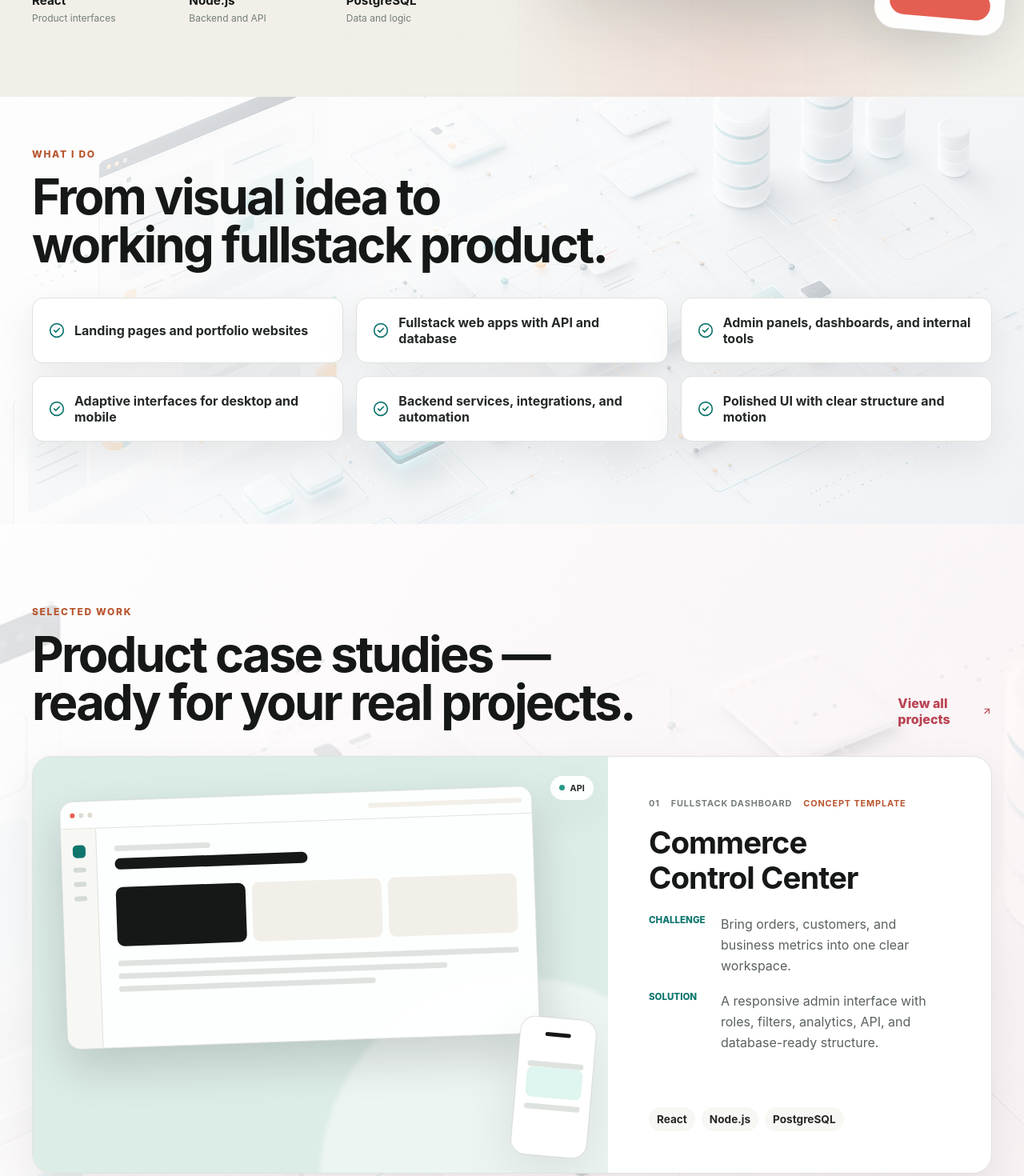
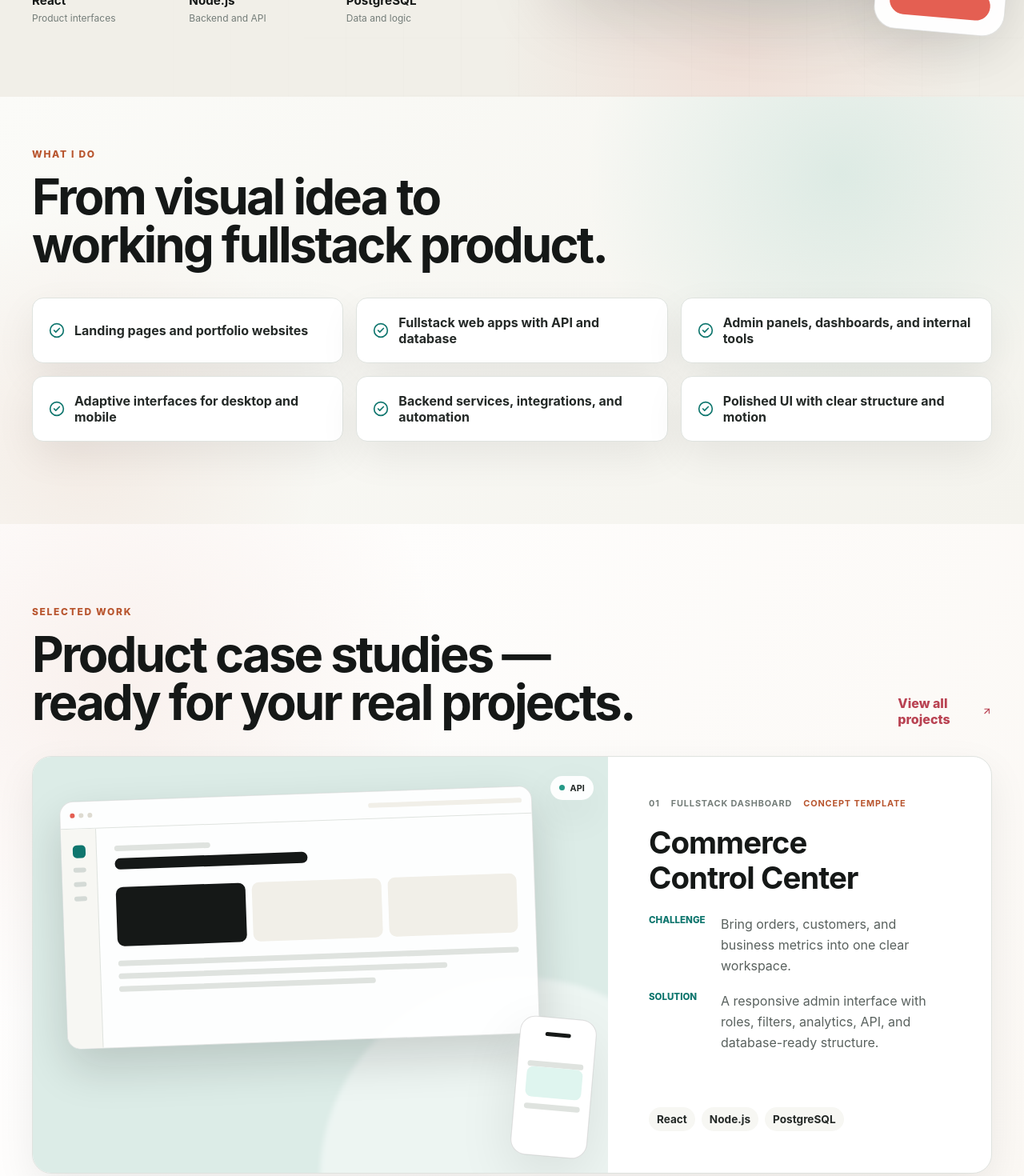
Before and after one commit to Aleks-man/portfolio, a React (Vite) app: page / in a window 1280 px wide. Shown: the part 680-2150 px from the top of the page at 80% size. Built offline with nearby package versions, Linux system fonts and the light colour scheme.

Commit message:
style: refine section backgrounds

```diff
--- a/src/styles/sections.css
+++ b/src/styles/sections.css
@@ -53,8 +53,9 @@
 
 .section--intro::before {
   background:
-    linear-gradient(135deg, rgba(255, 255, 255, 0.78), rgba(248, 250, 252, 0.66)),
-    url('/section-light.png') center / cover no-repeat;
+    radial-gradient(circle at 82% 18%, rgba(38, 153, 135, 0.12), transparent 28%),
+    radial-gradient(circle at 8% 82%, rgba(184, 85, 46, 0.08), transparent 24%),
+    linear-gradient(135deg, #fbfbf8 0%, #f4f3ed 100%);
 }
 
 .section--split {
@@ -66,8 +67,9 @@
 
 .section--split::before {
   background:
-    linear-gradient(120deg, rgba(240, 253, 250, 0.86), rgba(255, 247, 237, 0.72)),
-    url('/section-light.png') center / cover no-repeat;
+    radial-gradient(circle at 16% 24%, rgba(38, 153, 135, 0.11), transparent 28%),
+    radial-gradient(circle at 88% 74%, rgba(184, 85, 46, 0.07), transparent 24%),
+    linear-gradient(120deg, #eff8f5 0%, #faf7f0 58%, #f6f2e8 100%);
 }
 
 .section__header {
@@ -191,8 +193,11 @@
 
 .process::before {
   background:
-    linear-gradient(135deg, rgba(17, 24, 39, 0.92), rgba(15, 23, 42, 0.84)),
-    url('/section-dark.png') center / cover no-repeat;
+    linear-gradient(rgba(114, 219, 201, 0.045) 1px, transparent 1px),
+    linear-gradient(90deg, rgba(114, 219, 201, 0.045) 1px, transparent 1px),
+    radial-gradient(circle at 78% 18%, rgba(38, 153, 135, 0.24), transparent 30%),
+    linear-gradient(135deg, #111716 0%, #0c0f0e 72%);
+  background-size: 54px 54px, 54px 54px, auto, auto;
 }
 
 .process .section__kicker,
@@ -249,14 +254,15 @@
 
 #stack::before {
   background:
-    linear-gradient(180deg, rgba(246, 242, 234, 0.82), rgba(255, 255, 255, 0.72) 55%, rgba(237, 246, 248, 0.8)),
-    url('/section-light.png') center / cover no-repeat;
+    radial-gradient(circle at 88% 16%, rgba(38, 153, 135, 0.1), transparent 25%),
+    linear-gradient(180deg, #f6f2ea 0%, #ffffff 54%, #edf6f4 100%);
 }
 
 #projects::before {
   background:
-    linear-gradient(120deg, rgba(255, 255, 255, 0.84), rgba(255, 241, 242, 0.72)),
-    url('/section-light.png') center / cover no-repeat;
+    radial-gradient(circle at 10% 12%, rgba(184, 85, 46, 0.08), transparent 23%),
+    radial-gradient(circle at 90% 86%, rgba(38, 153, 135, 0.1), transparent 28%),
+    linear-gradient(120deg, #ffffff 0%, #faf6f1 100%);
 }
 
 .project-showcase {
@@ -567,8 +573,8 @@
   position: absolute;
   inset: 0;
   background:
-    linear-gradient(115deg, rgba(17, 24, 39, 0.54), rgba(17, 24, 39, 0.78)),
-    url('/section-dark.png') center / cover no-repeat;
+    radial-gradient(circle at 88% 20%, rgba(38, 153, 135, 0.34), transparent 30%),
+    linear-gradient(115deg, rgba(21, 24, 23, 0.3), rgba(12, 15, 14, 0.96));
   pointer-events: none;
 }
 
```
Also changed, not shown: public/section-dark.png (deleted), public/section-light.png (deleted).
